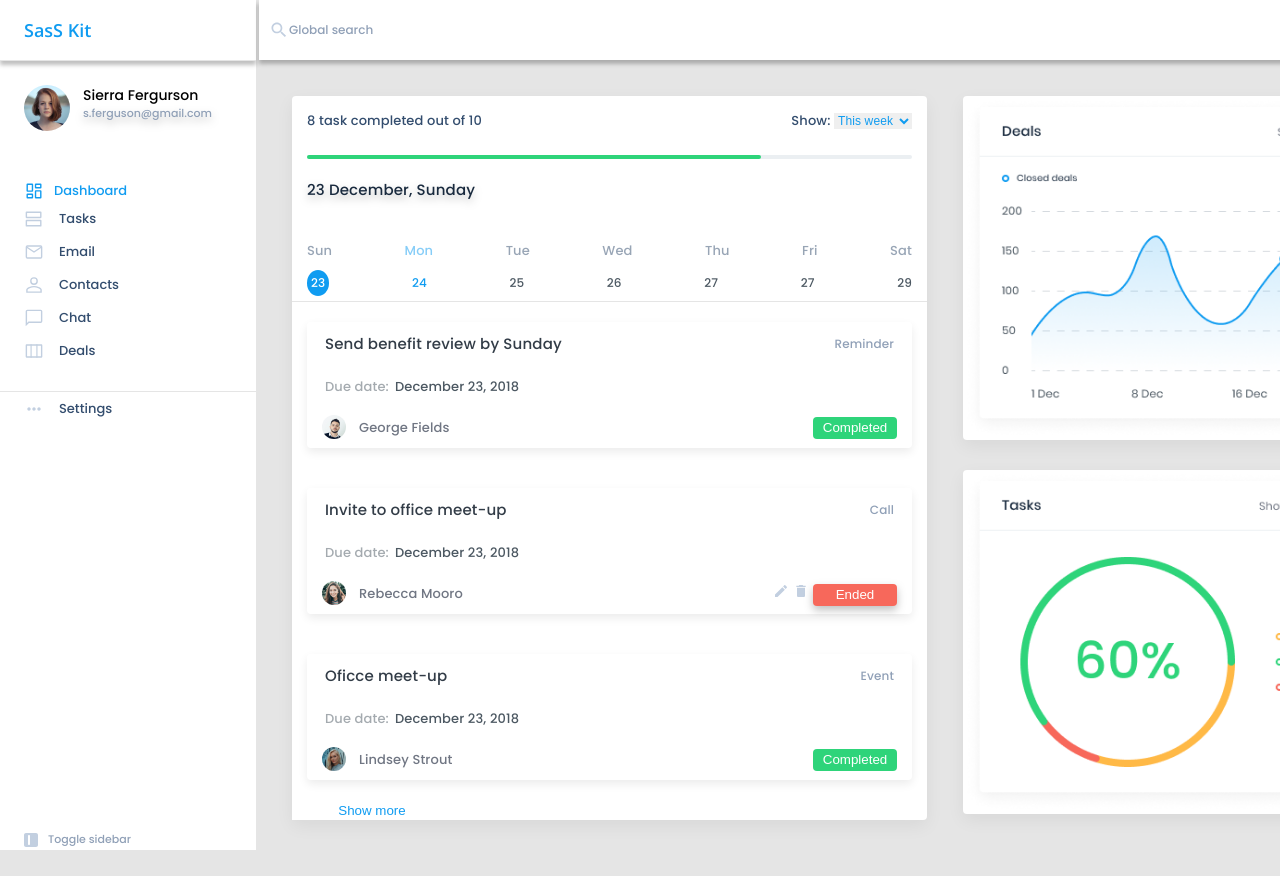
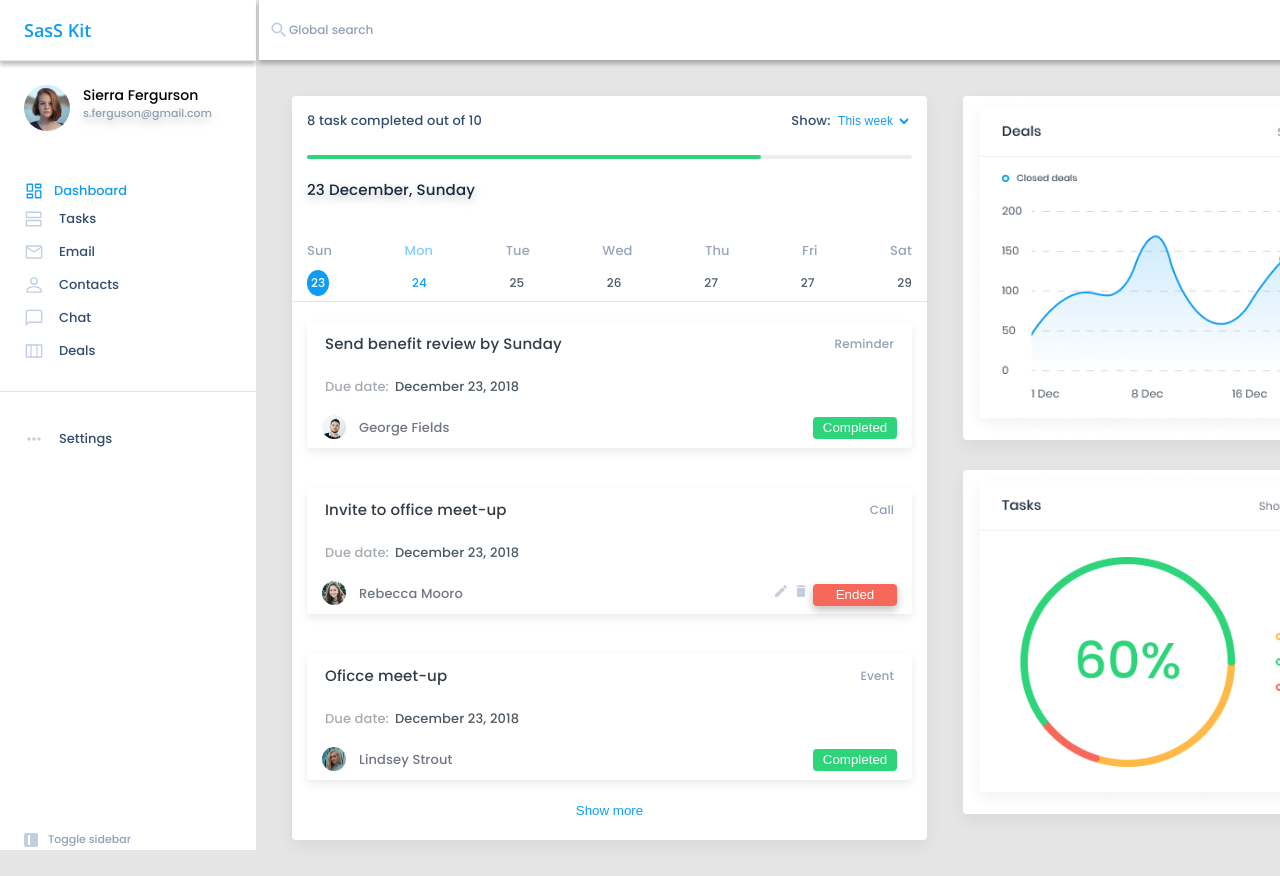
Before and after one commit to allamalitska/allamalitska.github.io, a plain HTML site: page index.html in a window 1280 px wide. Shown: the top 876 px of the page. Drawn offline with nearby package versions, Linux system fonts and the light colour scheme.

Commit message:
button css

```diff
--- a/css/styles.css
+++ b/css/styles.css
@@ -25,7 +25,8 @@ body {
 }
 
 .top-nav-bar {
-  flex-basis: 50%;
+  flex-basis: 60%;
+  margin-bottom: 30px;
 }
 .top {
   display: flex;
@@ -119,7 +120,7 @@ p {
   display: flex;
   flex-flow: column nowrap;
   justify-content: space-between;
-  flex-basis: 50%;
+  flex-basis: 40%;
   flex-grow: 1;
 }
 .settings {
@@ -239,6 +240,7 @@ p {
   font-size: 12px;
   line-height: 18px;
   letter-spacing: 0.01em;
+  background-color: white;
 }
 .box2 {
   background: #ebeff2;
@@ -416,13 +418,17 @@ p.text-task-l {
 }
 
 .button-show-more {
-  display: block;
-  align-items: center;
   width: 160px;
   height: 20px;
   color: #109cf1;
   border: none;
   background-color: white;
+}
+.button-show {
+  display: flex;
+  align-items: center;
+  justify-content: center;
+  margin-bottom: 20px;
 }
 @media only screen and (max-width: 380px) {
   .page-wrapper {
--- a/index.html
+++ b/index.html
@@ -345,7 +345,9 @@
                   <button class="button-completed">Completed</button>
                 </div>
               </div>
-              <button class="button-show-more">Show more</button>
+              <div class="button-show">
+                <button class="button-show-more">Show more</button>
+              </div>
             </div>
           </div>
           <div class="charts">
```
